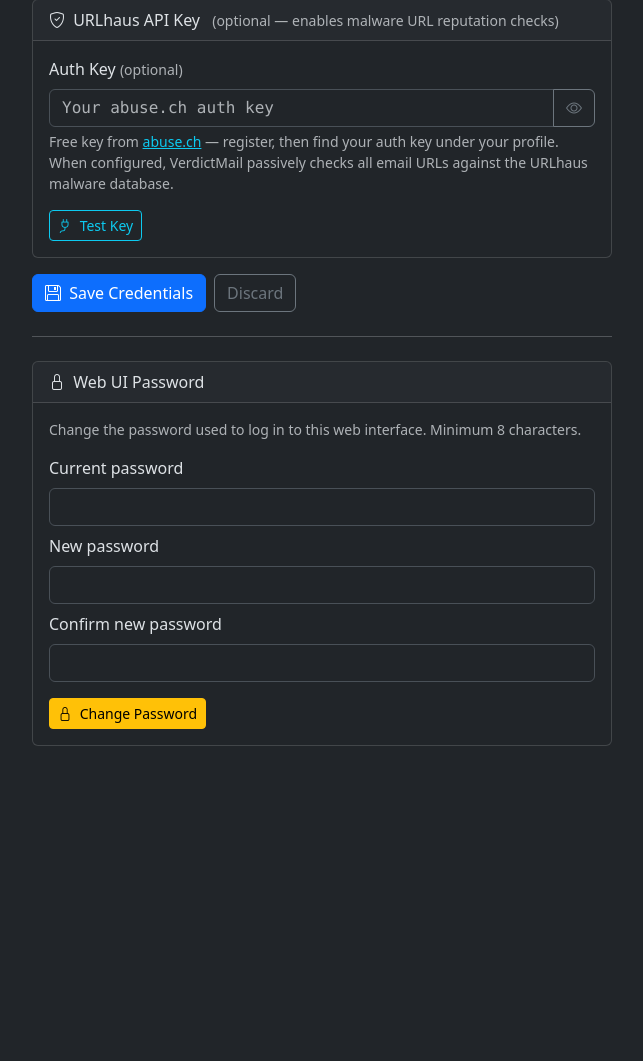
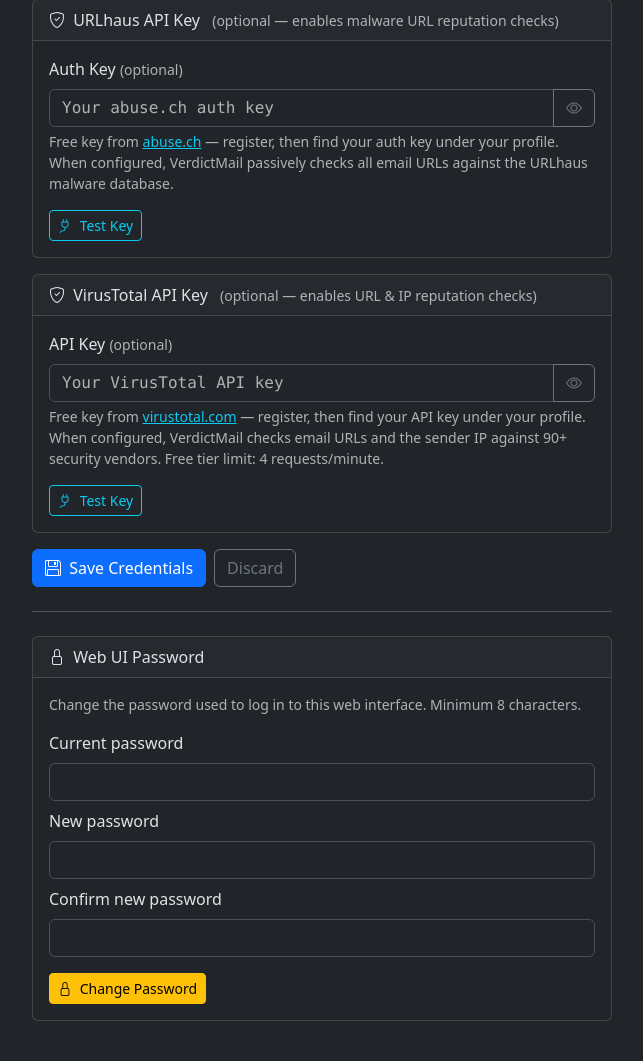
Before and after one commit to ascarola/verdictmail, a Flask app: template src/verdictmail/web/templates/credentials.html in a window 1280 px wide. Shown: the part 1347-2408 px from the top of the page, without its empty margins (212-855 px from the left). Before the commit the page ends 2093 px from the top, so only its background shows below. Run offline with Flask 3, Linux system fonts and the light colour scheme; the template is opened without the code that fills it, so the values that code supplies are empty.

Commit message:
feat: add VirusTotal URL and IP reputation enrichment (v0.2.2)
Integrates the VirusTotal v3 API as an optional enrichment source.
When VIRUSTOTAL_API_KEY is set, the pipeline checks the sender IP
and up to 2 email URLs against 90+ security vendors. Results are
passed to the AI as enrichment signals and shown as badges on the
Manual Test page. Rate limit (429) responses are handled gracefully.

- enrichment.py: _check_virustotal() method, new virustotal_checked
  and virustotal_hits fields on EnrichmentResult
- app.py: VIRUSTOTAL_API_KEY saved to .env, /credentials/test/virustotal
  endpoint
- credentials.html: VirusTotal API key card with Test Key button
- test.html: VirusTotal status badge and hits detail row
- docs.html, about.html, README.md: updated for v0.2.2

```diff
--- a/src/verdictmail/web/app.py
+++ b/src/verdictmail/web/app.py
@@ -670,6 +670,7 @@
         openai_key = request.form.get("openai_api_key", "").strip()
         ollama_key = request.form.get("ollama_api_key", "").strip()
         urlhaus_key = request.form.get("urlhaus_api_key", "").strip()
+        virustotal_key = request.form.get("virustotal_api_key", "").strip()
         try:
             existing = dotenv_values(str(ENV_PATH)) if ENV_PATH.exists() else {}
             lines = [f"GMAIL_USERNAME={username}\n", f"GMAIL_APP_PASSWORD={password}\n"]
@@ -678,6 +679,7 @@
                 ("OPENAI_API_KEY", openai_key),
                 ("OLLAMA_API_KEY", ollama_key),
                 ("URLHAUS_API_KEY", urlhaus_key),
+                ("VIRUSTOTAL_API_KEY", virustotal_key),
             ]:
                 value = submitted or existing.get(env_var, "")
                 if value:
@@ -1116,6 +1118,32 @@
         return jsonify(ok=False, msg=str(exc))
 
 
+@app.route("/credentials/test/virustotal", methods=["POST"])
+@require_auth
+def test_virustotal():
+    api_key = request.json.get("api_key", "").strip()
+    if not api_key:
+        return jsonify(ok=False, msg="API key is required.")
+    try:
+        import requests as _requests
+        resp = _requests.get(
+            "https://www.virustotal.com/api/v3/ip_addresses/8.8.8.8",
+            headers={"x-apikey": api_key, "User-Agent": "VerdictMail/1.0"},
+            timeout=10,
+        )
+        if resp.status_code == 200:
+            return jsonify(ok=True, msg="VirusTotal API key valid. Connection successful.")
+        if resp.status_code == 401:
+            return jsonify(ok=False, msg="Invalid API key. Check that you copied it correctly from virustotal.com.")
+        if resp.status_code == 429:
+            return jsonify(ok=True, msg="API key valid but rate limit reached. This is normal for the free tier — try again in a minute.")
+        return jsonify(ok=False, msg=f"VirusTotal returned HTTP {resp.status_code}.")
+    except _requests.exceptions.Timeout:
+        return jsonify(ok=False, msg="Connection timed out. Verify your firewall allows outbound HTTPS to www.virustotal.com.")
+    except Exception as exc:
+        return jsonify(ok=False, msg=str(exc))
+
+
 # ---------------------------------------------------------------------------
 # Ollama model list  GET /api/ollama-models
 # ---------------------------------------------------------------------------
--- a/src/verdictmail/web/templates/about.html
+++ b/src/verdictmail/web/templates/about.html
@@ -11,7 +11,7 @@
       <h2 class="mt-3 fw-bold">VerdictMail</h2>
       <p class="text-muted mb-1">AI-Powered Email Threat Analysis</p>
       <span class="badge bg-secondary px-3 py-2" style="font-size:.8rem;letter-spacing:.05em">
-        v0.2.0
+        v0.2.2
       </span>
     </div>
 
@@ -149,7 +149,7 @@
         <h5 class="mt-2 mb-1">A. Scarola</h5>
         <p class="text-muted small mb-3">Creator &amp; Developer</p>
         <div class="d-flex justify-content-center gap-4 small text-muted">
-          <span><i class="bi bi-tag me-1"></i>Version <strong class="text-light">0.2.0</strong></span>
+          <span><i class="bi bi-tag me-1"></i>Version <strong class="text-light">0.2.2</strong></span>
           <span><i class="bi bi-calendar me-1"></i>2026</span>
           <a href="https://github.com/ascarola/verdictmail" target="_blank" class="text-muted text-decoration-none"><i class="bi bi-github me-1"></i>github.com/ascarola/verdictmail</a>
         </div>
--- a/src/verdictmail/web/templates/credentials.html
+++ b/src/verdictmail/web/templates/credentials.html
@@ -171,6 +171,39 @@
     </div>
   </div>
 
+  <!-- VirusTotal -->
+  <div class="card mb-3" style="max-width:580px">
+    <div class="card-header"><i class="bi bi-shield-check me-1"></i> VirusTotal API Key
+      <small class="text-muted ms-2">(optional — enables URL &amp; IP reputation checks)</small>
+    </div>
+    <div class="card-body">
+      <div class="mb-2">
+        <label class="form-label">API Key <small class="text-muted">(optional)</small></label>
+        <div class="input-group">
+          <input type="password" name="virustotal_api_key" id="vtkey" class="form-control font-monospace"
+            value="{{ creds.get('VIRUSTOTAL_API_KEY','') }}" autocomplete="off"
+            placeholder="Your VirusTotal API key">
+          <button type="button" class="btn btn-outline-secondary"
+            onclick="toggleField('vtkey','eye5')">
+            <i class="bi bi-eye" id="eye5"></i>
+          </button>
+        </div>
+        <div class="form-text">
+          Free key from <a href="https://www.virustotal.com" target="_blank" class="text-info">virustotal.com</a> — register, then find your API key under your profile.
+          When configured, VerdictMail checks email URLs and the sender IP against 90+ security vendors.
+          Free tier limit: 4 requests/minute.
+        </div>
+      </div>
+      <div class="d-flex align-items-center gap-2 mt-3">
+        <button type="button" class="btn btn-sm btn-outline-info"
+          onclick="testCred('virustotal', 'virustotalResult')">
+          <i class="bi bi-plug me-1"></i> Test Key
+        </button>
+        <span id="virustotalResult" class="small"></span>
+      </div>
+    </div>
+  </div>
+
   <div class="d-flex gap-2">
     <button type="submit" class="btn btn-primary">
       <i class="bi bi-floppy me-1"></i> Save Credentials
@@ -249,6 +282,9 @@
   } else if (type === 'urlhaus') {
     url = '{{ url_for("test_urlhaus") }}';
     payload = { api_key: document.getElementById('urlhauskey').value };
+  } else if (type === 'virustotal') {
+    url = '{{ url_for("test_virustotal") }}';
+    payload = { api_key: document.getElementById('vtkey').value };
   }
 
   fetch(url, {
```
Also changed, not shown: src/verdictmail/enrichment.py (+75 -0 lines), src/verdictmail/web/templates/docs.html (+6 -3 lines), src/verdictmail/web/templates/test.html (+12 -0 lines), README.md.
